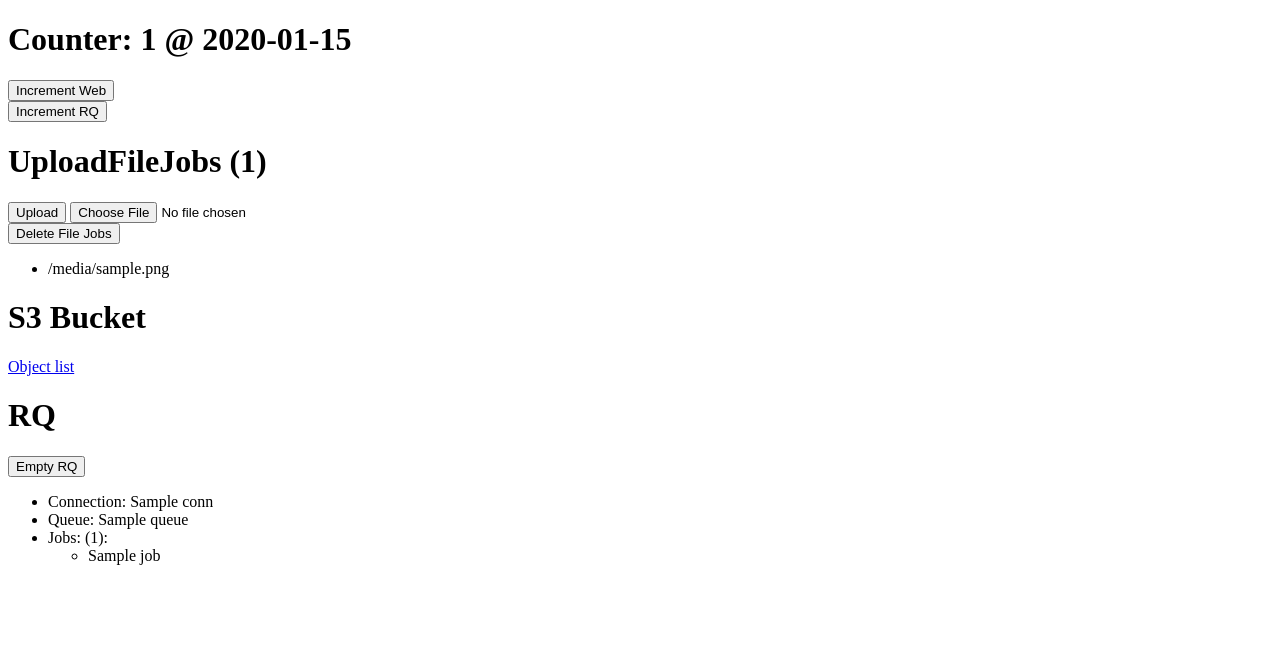
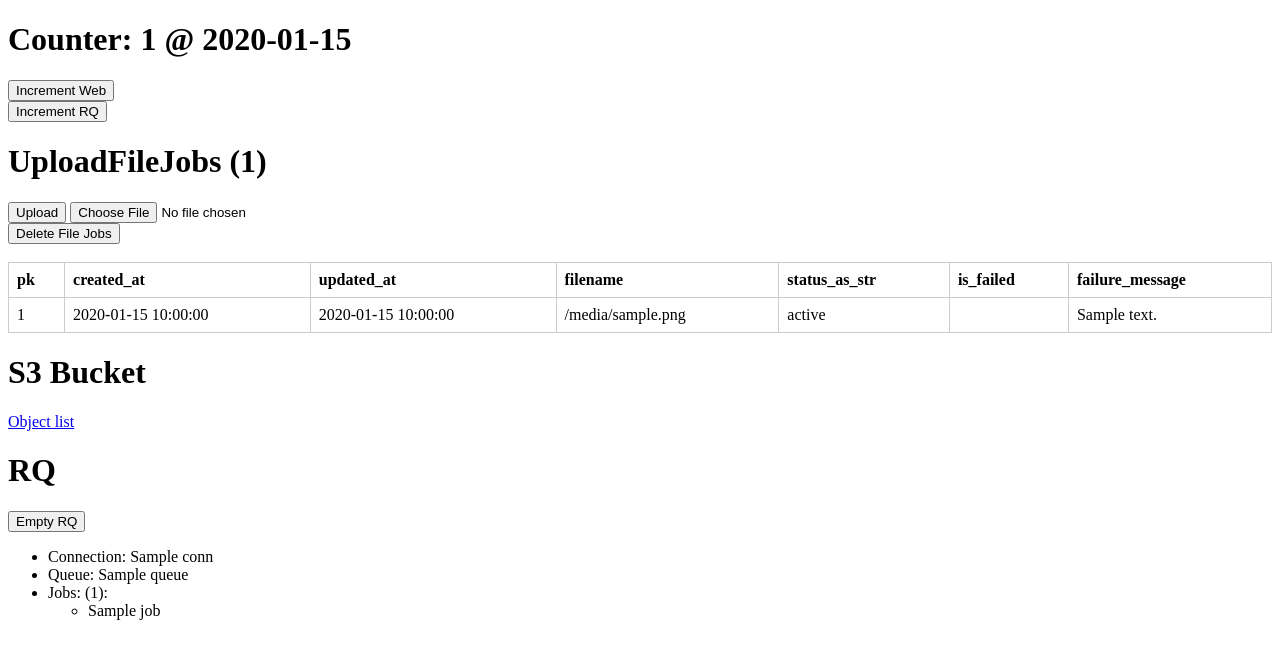
Before and after one commit to matthewcornell/django-redis-play, a Django app: template forecast_app/templates/index.html in a window 1280 px wide. Shown: the top 659 px of the page. Run offline with Django 3.2, Linux system fonts and the light colour scheme; the template is opened without the code that fills it: most values are stand-ins (such as "Sample title", 1, 10 or a date in 2020); data that the repository does not hold is empty.

Commit message:
WIP S3 visual tweak

```diff
--- a/forecast_app/templates/index.html
+++ b/forecast_app/templates/index.html
@@ -3,6 +3,20 @@
 <head>
     <meta charset="UTF-8">
     <title>Redis Test</title>
+
+    <style>
+        table {
+            border-collapse: collapse;
+            width: 100%;
+            border-color: #cccccc; /* grey */
+        }
+
+        th, td {
+            padding: 8px;
+            text-align: left;
+            border-color: #cccccc; /* grey */
+        }
+    </style>
 </head>
 
 <body>
@@ -50,13 +64,33 @@
 </form>
 
 {% if upload_file_jobs %}
-    <ul>
+    <br>
+    <table border="1">
+        <thead>
+        <tr>
+            <th>pk</th>
+            <th>created_at</th>
+            <th>updated_at</th>
+            <th>filename</th>
+            <th>status_as_str</th>
+            <th>is_failed</th>
+            <th>failure_message</th>
+        </tr>
+        </thead>
+        <tbody>
         {% for upload_file_job in upload_file_jobs %}
-            <li>
-                {{ upload_file_job }}
-            </li>
+            <tr>
+                <td>{{ upload_file_job.pk }}</td>
+                <td>{{ upload_file_job.created_at|date:"Y-m-d h:i:s" }}</td>
+                <td>{{ upload_file_job.updated_at|date:"Y-m-d h:i:s" }}</td>
+                <td>{{ upload_file_job.filename }}</td>
+                <td>{{ upload_file_job.status_as_str }}</td>
+                <td>{{ upload_file_job.is_failed }}</td>
+                <td>{{ upload_file_job.failure_message }}</td>
+            </tr>
         {% endfor %}
-    </ul>
+        </tbody>
+    </table>
 {% else %}
     <p>(No jobs)</p>
 {% endif %}
```
